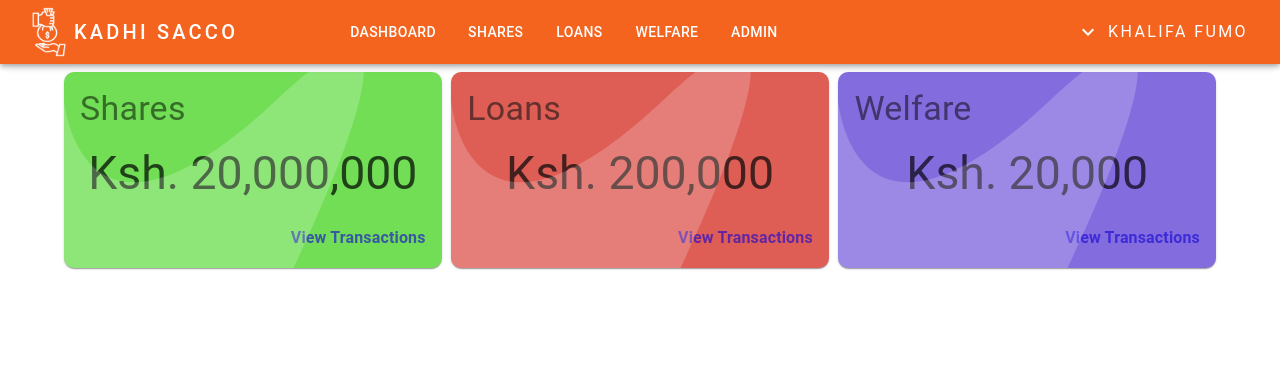
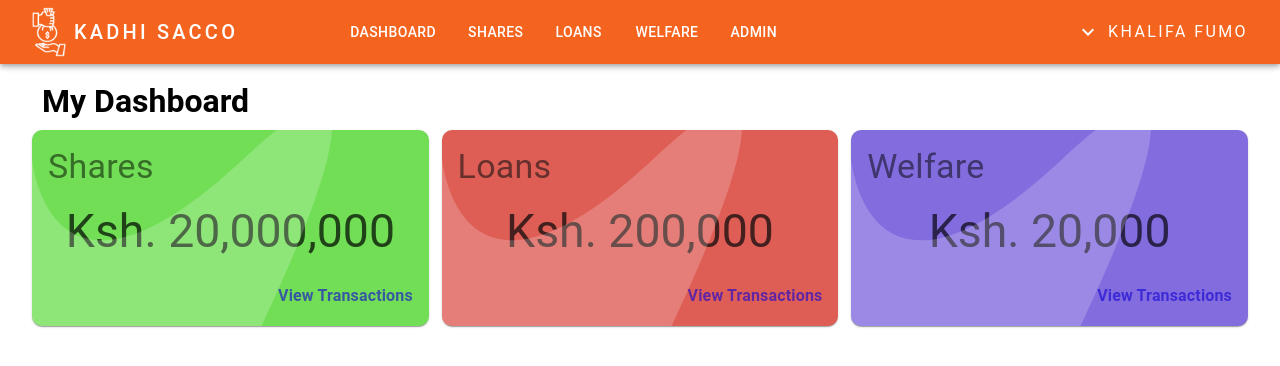
Before and after one commit to khalifa47/sacco, a Next.js app: page / in a window 1280 px wide. Shown: the top 366 px of the page. Built offline with nearby package versions, Linux system fonts and the light colour scheme.

Commit message:
set up theme, loading, page title, paths

```diff
--- a/app/components/Header.tsx
+++ b/app/components/Header.tsx
@@ -76,27 +76,22 @@ const Header = () => {
     {
       name: "Dashboard",
       icon: <DashboardIcon />,
-      action: handleCloseNavMenu,
     },
     {
       name: "Shares",
       icon: <SavingsIcon />,
-      action: handleCloseNavMenu,
     },
     {
       name: "Loans",
       icon: <LocalAtmIcon />,
-      action: handleCloseNavMenu,
     },
     {
       name: "Welfare",
       icon: <VolunteerActivismIcon />,
-      action: handleCloseNavMenu,
     },
     {
       name: "Admin",
       icon: <SupervisorAccountIcon />,
-      action: handleCloseNavMenu,
     },
   ];
 
@@ -115,7 +110,7 @@ const Header = () => {
 
   return (
     <>
-      <AppBar position="fixed" sx={{ backgroundColor: "#F4641F" }}>
+      <AppBar position="fixed">
         <Container maxWidth="xl">
           <Toolbar
             disableGutters
@@ -153,7 +148,15 @@ const Header = () => {
                 }}
               >
                 {pages.map((page) => (
-                  <MenuItem key={page.name} onClick={page.action}>
+                  <MenuItem
+                    key={page.name}
+                    LinkComponent={Link}
+                    href={
+                      page.name === "Dashboard"
+                        ? "/"
+                        : `/${page.name.toLowerCase()}`
+                    }
+                  >
                     <ListItemIcon>{page.icon}</ListItemIcon>
                     <ListItemText>
                       <Typography sx={{ mx: 2 }}>{page.name}</Typography>
@@ -166,8 +169,13 @@ const Header = () => {
             <Box sx={{ flexGrow: 1, display: { xs: "none", md: "flex" } }}>
               {pages.map((page) => (
                 <Button
+                  LinkComponent={Link}
                   key={page.name}
-                  onClick={handleCloseNavMenu}
+                  href={
+                    page.name === "Dashboard"
+                      ? "/"
+                      : `/${page.name.toLowerCase()}`
+                  }
                   sx={{ m: 1, color: "white", display: "block" }}
                 >
                   {page.name}
--- /dev/null
+++ b/app/components/PageTitle.tsx
@@ -0,0 +1,17 @@
+const PageTitle = ({ title }: { title: string }) => {
+  return (
+    <h4
+      style={{
+        fontFamily: "Roboto,Helvetica,Arial,sans-serif",
+        fontWeight: 600,
+        fontSize: "2rem",
+        margin: 10,
+        padding: 0,
+      }}
+    >
+      {title}
+    </h4>
+  );
+};
+
+export default PageTitle;
--- a/app/components/Providers.tsx
+++ b/app/components/Providers.tsx
@@ -1,9 +1,22 @@
 "use client";
 
+import { ThemeProvider, createTheme } from "@mui/material";
 import Container from "@mui/material/Container";
 
+const theme = createTheme({
+  palette: {
+    primary: {
+      main: "#F4641F",
+    },
+  },
+});
+
 const Providers = ({ children }: { children: React.ReactNode }) => {
-  return <Container>{children}</Container>;
+  return (
+    <ThemeProvider theme={theme}>
+      <Container maxWidth="xl">{children}</Container>
+    </ThemeProvider>
+  );
 };
 
 export default Providers;
--- a/app/page.tsx
+++ b/app/page.tsx
@@ -1,4 +1,5 @@
 import dynamic from "next/dynamic";
+import PageTitle from "@/app/components/PageTitle";
 
 const InfoCard = dynamic(() => import("@/app/components/InfoCard"), {
   loading: () => <p>Loading</p>,
@@ -7,6 +8,7 @@ const InfoCard = dynamic(() => import("@/app/components/InfoCard"), {
 export default function Dashboard() {
   return (
     <main>
+      <PageTitle title="My Dashboard" />
       <div
         style={{
           display: "flex",
```
Also changed, not shown: app/(admin)/admin/page.tsx (added, +9 -0 lines), app/loading.tsx (added, +12 -0 lines), app/loans/page.tsx (added, +9 -0 lines), app/shares/page.tsx (added, +9 -0 lines), app/welfare/page.tsx (added, +9 -0 lines).
